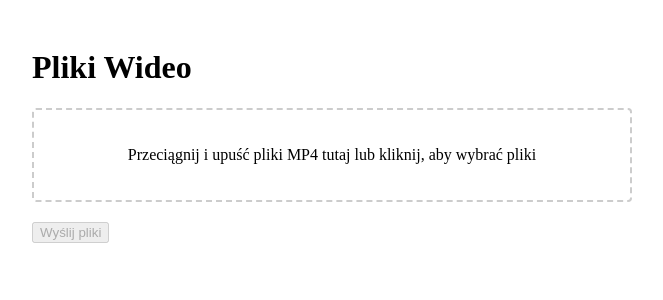
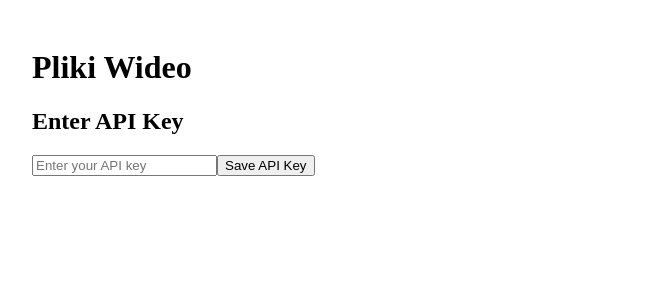
Before and after one commit to aiyeahdevs/break_word_traps, a React app in the folder front-end/: page / in a window 1280 px wide. Shown: the top 300 px of the page, without its empty margins (308-971 px from the left). Built offline with nearby package versions, Linux system fonts and the light colour scheme; the HTML template or start-up script is replaced by a standard one.

Commit message:
feat: bring your own key

```diff
--- a/front-end/src/App.tsx
+++ b/front-end/src/App.tsx
@@ -1,38 +1,40 @@
-import React, { useState } from "react";
-import FileUpload from "./components/FileUpload";
-
-const UPLOAD_ENDPOINT = "https://api.example.com/upload"; // Replace with your actual endpoint
+import React, { useState, useEffect } from 'react';
+import FileUpload from './components/FileUpload';
+import ApiKeyManager from './components/ApiKeyManager';
 
 const App: React.FC = () => {
-  const [uploadStatus, setUploadStatus] = useState<string>("");
+  const [apiKey, setApiKey] = useState<string>('');
+  const [showApiKeyManager, setShowApiKeyManager] = useState<boolean>(false);
 
-  const handleUpload = async (files: File[]) => {
-    setUploadStatus("Uploading...");
-    const formData = new FormData();
-    files.forEach((file) => formData.append("files", file));
+  useEffect(() => {
+    const savedApiKey = localStorage.getItem('apiKey');
+    if (savedApiKey) {
+      setApiKey(savedApiKey);
+    } else {
+      setShowApiKeyManager(true);
+    }
+  }, []);
 
-    try {
-      const response = await fetch(UPLOAD_ENDPOINT, {
-        method: "POST",
-        body: formData,
-      });
-
-      if (response.ok) {
-        setUploadStatus("Files uploaded successfully!");
-      } else {
-        setUploadStatus("Upload failed. Please try again.");
-      }
-    } catch (error) {
-      console.error("Error uploading files:", error);
-      setUploadStatus("Upload failed. Please try again.");
-    }
+  const handleApiKeySave = (newApiKey: string) => {
+    setApiKey(newApiKey);
+    localStorage.setItem('apiKey', newApiKey);
+    setShowApiKeyManager(false);
   };
 
   return (
     <div style={{ maxWidth: "600px", margin: "0 auto", padding: "20px" }}>
       <h1>Pliki Wideo</h1>
-      <FileUpload onUpload={handleUpload} />
-      {uploadStatus && <p>{uploadStatus}</p>}
+      {showApiKeyManager ? (
+        <ApiKeyManager onSave={handleApiKeySave} />
+      ) : (
+        <>
+          <div>
+            API Key: {'*'.repeat(apiKey.length)}
+            <button onClick={() => setShowApiKeyManager(true)}>Change API Key</button>
+          </div>
+          <FileUpload apiKey={apiKey} />
+        </>
+      )}
     </div>
   );
 };
--- /dev/null
+++ b/front-end/src/components/ApiKeyManager.tsx
@@ -0,0 +1,30 @@
+import React, { useState } from 'react';
+
+interface ApiKeyManagerProps {
+  onSave: (apiKey: string) => void;
+}
+
+const ApiKeyManager: React.FC<ApiKeyManagerProps> = ({ onSave }) => {
+  const [apiKey, setApiKey] = useState('');
+
+  const handleSubmit = (e: React.FormEvent) => {
+    e.preventDefault();
+    onSave(apiKey);
+  };
+
+  return (
+    <form onSubmit={handleSubmit}>
+      <h2>Enter API Key</h2>
+      <input
+        type="text"
+        value={apiKey}
+        onChange={(e) => setApiKey(e.target.value)}
+        placeholder="Enter your API key"
+        required
+      />
+      <button type="submit">Save API Key</button>
+    </form>
+  );
+};
+
+export default ApiKeyManager;
--- a/front-end/src/components/FileUpload.tsx
+++ b/front-end/src/components/FileUpload.tsx
@@ -1,4 +1,4 @@
-import React, { useCallback, useState } from "react";
+import React, { useState, useCallback } from "react";
 import { useDropzone } from "react-dropzone";
 
 interface AnalysisResult {
@@ -9,7 +9,11 @@ interface AnalysisResult {
   min_db: number;
 }
 
-const FileUpload: React.FC = () => {
+interface FileUploadProps {
+  apiKey: string;
+}
+
+const FileUpload: React.FC<FileUploadProps> = ({ apiKey }) => {
   const [files, setFiles] = useState<File[]>([]);
   const [results, setResults] = useState<AnalysisResult | null>(null);
   const [isLoading, setIsLoading] = useState(false);
@@ -40,6 +44,9 @@ const FileUpload: React.FC = () => {
     try {
       const response = await fetch("http://localhost:8000/analyze_volume/", {
         method: "POST",
+        headers: {
+          'llmkey': apiKey
+        },
         body: formData,
       });
 
```
Also changed, not shown: 1 other file (tests, documents, lock files or other folders).
